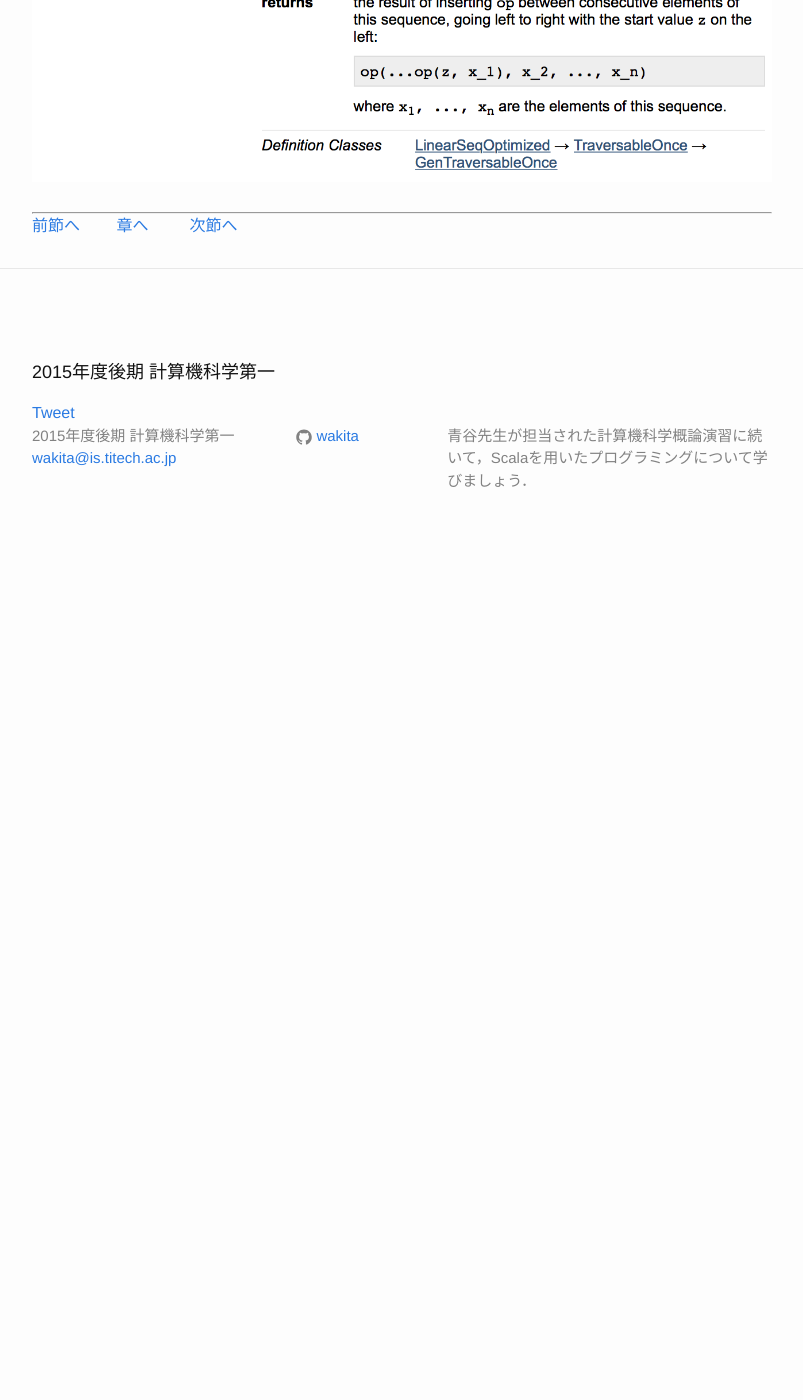
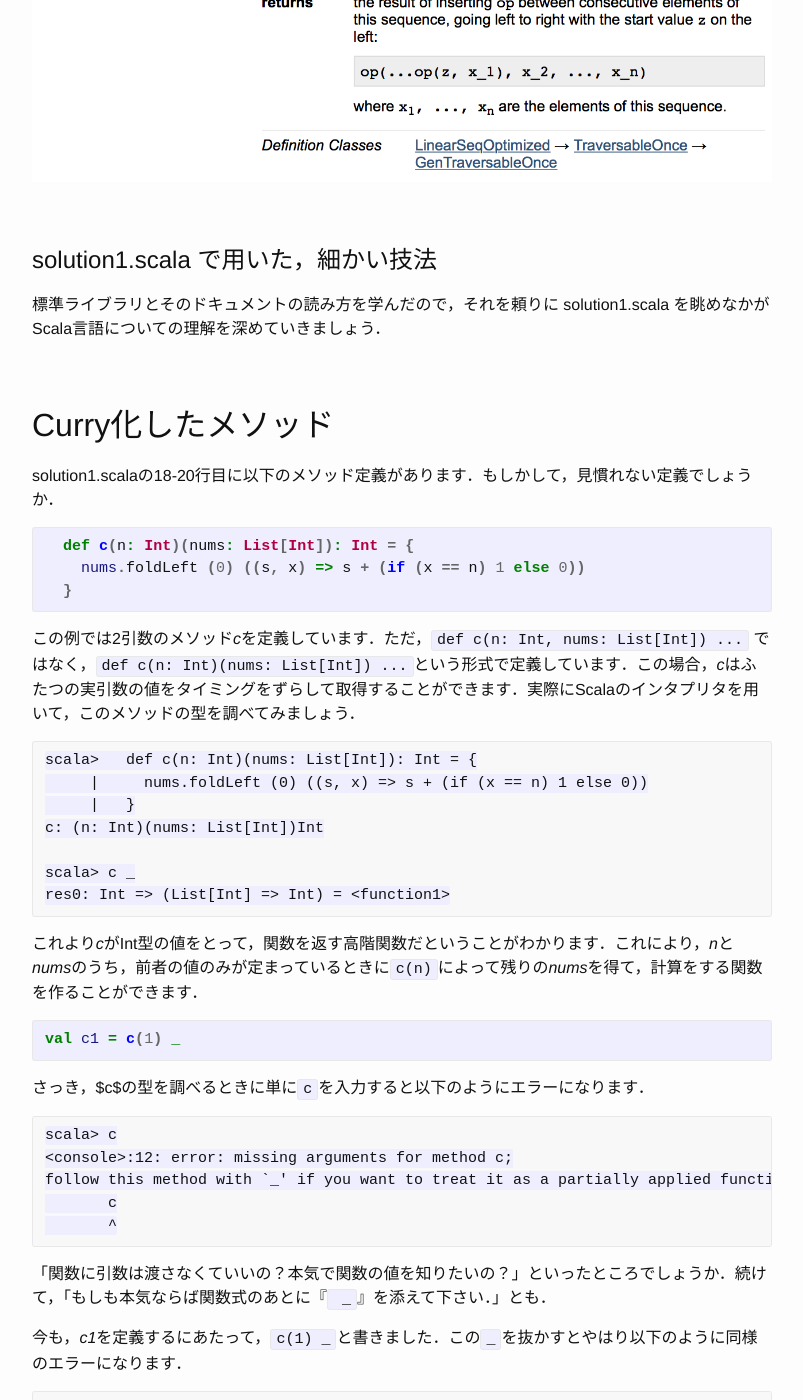
Before and after one commit to titech-is-cs115/lecture, a Jekyll site: the page built from _posts/2015-11-10-lx05c-solution1.md, in a window 1280 px wide and 1400 px high, scrolled down 4645 px. Shown: the whole window, without its empty margins (238-1041 px from the left). Built offline with Jekyll 4.4.1, drawn with Linux system fonts in a browser that asks for light colours; nearby versions of some CDN libraries; library files that are not in the unit come from our copies; comment, search, counter and statistics services are not loaded; before the commit the page ends 5197 px from its top, so only the background shows below that; some of the changed text lies outside the part shown.

Commit message:
Changes to be committed: 	modified:   _posts/2015-11-10-lx05c-solution1.md

```diff
--- a/_posts/2015-11-10-lx05c-solution1.md
+++ b/_posts/2015-11-10-lx05c-solution1.md
@@ -113,3 +113,91 @@ Scalaにおいて，オブジェクトがtraitを満たすことを宣言する
 このメソッドの入出力の型と二行足らずの説明しかなく，かなりおおざっぱな概要しか見られないですね．でも，この解説の左の方にある右向き三角をクリックすると，もっと詳しい解説を読むことができます．
 
 ![List.foldLeftの解説．詳細表示をしている](/lecture/media/img/lx05c-list-foldleft-open.png)
+
+# solution1.scala で用いた，細かい技法
+
+標準ライブラリとそのドキュメントの読み方を学んだので，それを頼りに solution1.scala を眺めなかがScala言語についての理解を深めていきましょう．
+
+## Curry化したメソッド
+
+solution1.scalaの18-20行目に以下のメソッド定義があります．もしかして，見慣れない定義でしょうか．
+
+{% highlight scala %}
+  def c(n: Int)(nums: List[Int]): Int = {
+    nums.foldLeft (0) ((s, x) => s + (if (x == n) 1 else 0))
+  }
+{% endhighlight %}
+
+この例では2引数のメソッド*c*を定義しています．ただ，`def c(n: Int, nums: List[Int]) ...` ではなく，`def c(n: Int)(nums: List[Int]) ...`という形式で定義しています．この場合，*c*はふたつの実引数の値をタイミングをずらして取得することができます．実際にScalaのインタプリタを用いて，このメソッドの型を調べてみましょう．
+
+~~~
+scala>   def c(n: Int)(nums: List[Int]): Int = {
+     |     nums.foldLeft (0) ((s, x) => s + (if (x == n) 1 else 0))
+     |   }
+c: (n: Int)(nums: List[Int])Int
+
+scala> c _
+res0: Int => (List[Int] => Int) = <function1>
+~~~
+
+これより*c*がInt型の値をとって，関数を返す高階関数だということがわかります．これにより，*n*と*nums*のうち，前者の値のみが定まっているときに`c(n)`によって残りの*nums*を得て，計算をする関数を作ることができます．
+
+{% highlight scala %}
+val c1 = c(1) _
+{% endhighlight %}
+
+さっき，$c$の型を調べるときに単に`c`を入力すると以下のようにエラーになります．
+
+~~~
+scala> c
+<console>:12: error: missing arguments for method c;
+follow this method with `_' if you want to treat it as a partially applied function
+       c
+       ^
+~~~
+
+「関数に引数は渡さなくていいの？本気で関数の値を知りたいの？」といったところでしょうか．続けて，「もしも本気ならば関数式のあとに『` _`』を添えて下さい．」とも．
+
+今も，*c1*を定義するにあたって，`c(1) _`と書きました．この`_`を抜かすとやはり以下のように同様のエラーになります．
+
+~~~
+scala> val c1 = c(1)
+<console>:11: error: missing arguments for method c;
+follow this method with `_' if you want to treat it as a partially applied function
+       val c1 = c(1)
+                 ^
+~~~
+
+つい，忘れがちなのですが，`_`のこと覚えておいて下さい．
+
+なお，複数の引数をとる関数に対して，引数を一気に与えるかわりに，少しずつ与える形式に変換する操作を**Curry化**と呼びます．この名称は，数理論理学者のHaskell Brooks Curryにちなんでいます．Haskellあるいは，Curryを耳にしたことがないとしたら，情報科学の徒とは言えません．
+
+## val 項
+
+以下の定義は**val**を三回も使っているし，たいした定義でもないのに三行も消費していて，なんだか記述が冗長な気がします．
+
+{% highlight scala %}
+val c1 = c(1)(nums)
+val c2 = c(2)(nums)
+val c3 = c(3)(nums)
+{% endhighlight %}
+
+**val**宣言が項に対するパターンマッチの機能を許しているので，以下のように簡潔に書き直すことができます．
+
+{% highlight scala %}
+val (c1, c2, c3) = (c(1)(nums), c(2)(nums), c(3)(nums))
+{% endhighlight %}
+
+## リスト処理の連打
+
+以下のコードの意味がわかるでしょうか．リスト処理を満載しています．
+
+~~~
+  def satisfy(candidate: List[Int]): Boolean = {
+    counts(candidate).zip(countsOnPaper).map(p => p._1 + p._2) == candidate
+  }
+~~~
+
+これは counts(candidate) = List(0, 1, 2, 3), countsOnPaper = List(2, 1, 2, 0) のとき，zip操作によって，これらのリストを項のリスト，すなわち List((0, 2), (1, 1), (2, 2), (3, 0)) にまとめあげ（やっていることがジッパーみたいでしょ），その結果にmap処理を施して，項の要素の和のリスト，すなわち List(0 + 2, 1 + 1, 2 + 2, 3 + 0) = List(2, 2, 4, 3) に変換しています．
+
+ここで，項*p*のふたつの要素を`p._1`と`p._2`で参照しています．このように`p._n`によって項から目的とする要素を簡単に取り出すことができます．
```
